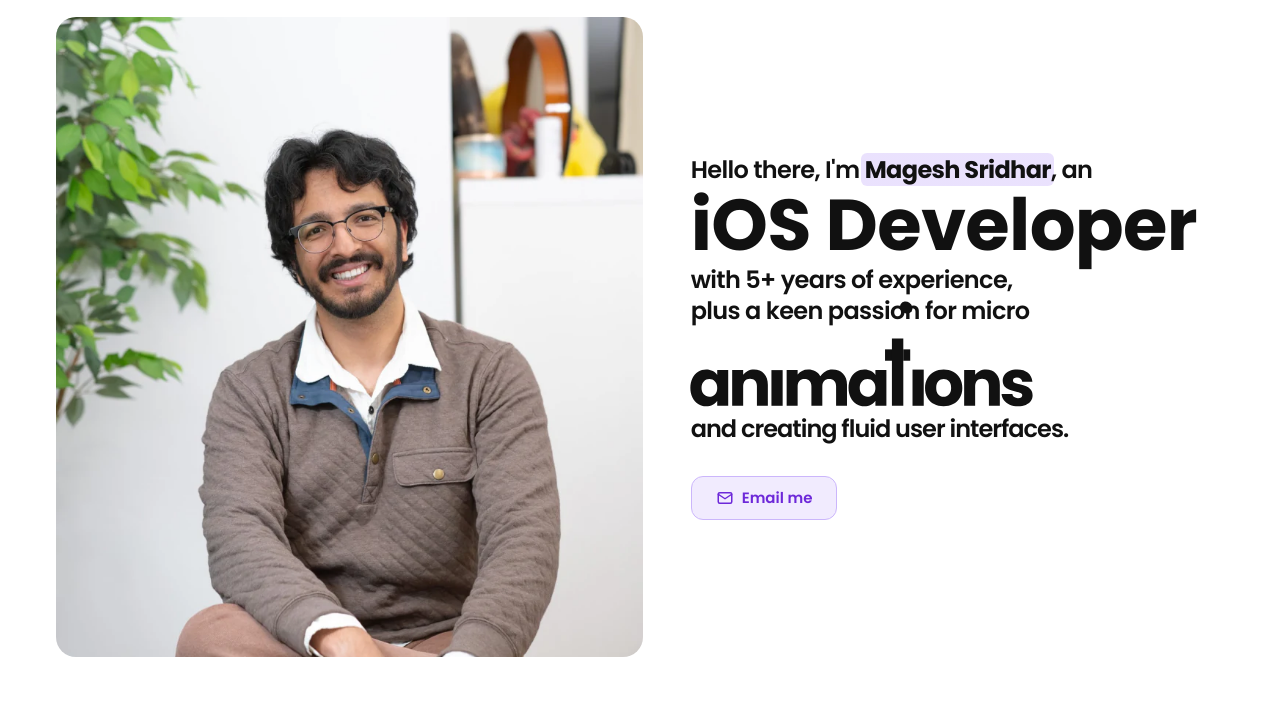
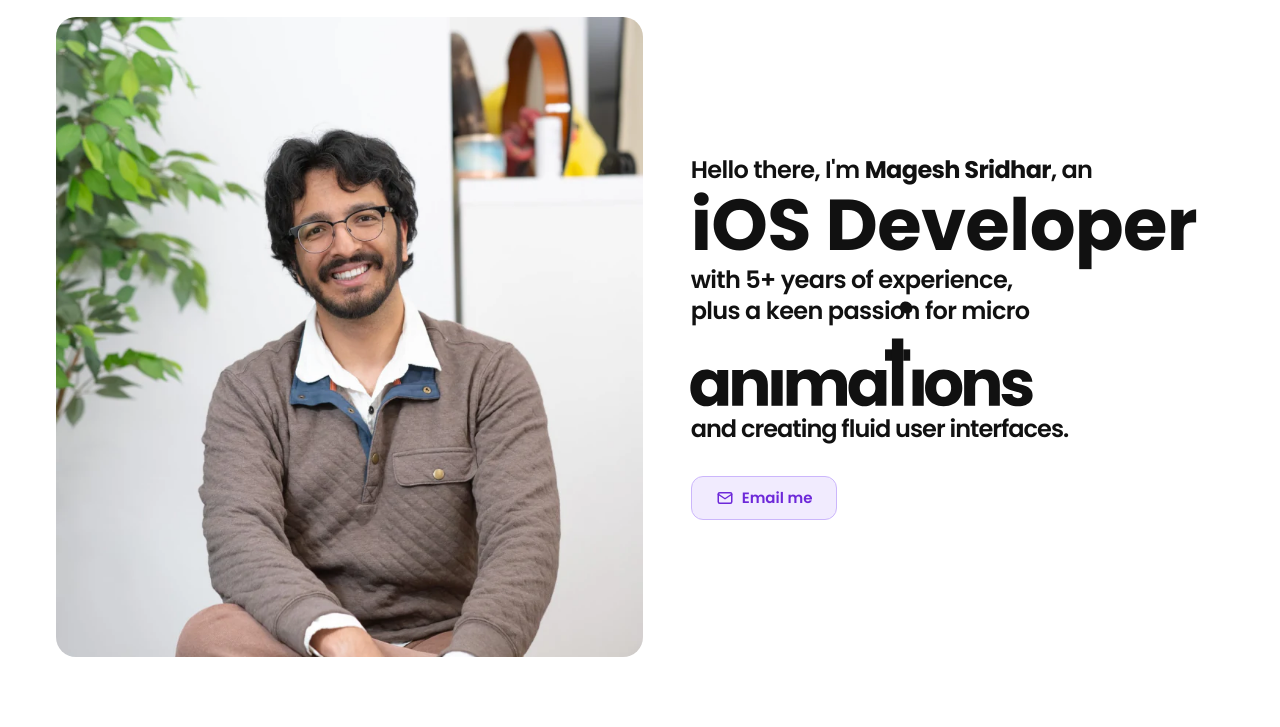
Before and after one commit to mageshsridhar/mageshsridhar.github.io, a plain HTML site: page index.html in a window 1280 px wide. Shown: the part 73-800 px from the top of the page. Drawn offline with Linux system fonts and the light colour scheme.

Commit message:
Hero entrance: gentler rise in two groups, shimmer through the name
Co-Authored-By: Claude Opus 5.5 <noreply@anthropic.com>

```diff
--- a/style.css
+++ b/style.css
@@ -89,16 +89,7 @@ a { color: inherit; }
 }
 .hero-copy { margin-top: 24px; font-weight: 600; letter-spacing: -0.04em; }
 .hero-line { font-size: clamp(18px, 2.4vw, 24px); font-weight: 600; line-height: 1.3; }
-/* The name sits on a light purple highlight (same purple as the Email button).
-   Padding and an equal negative margin keep the text where it was. */
-.hero-line strong {
-  --hl: color-mix(in srgb, #8b5cf6 18%, transparent);
-  font-weight: 700;
-  background: linear-gradient(var(--hl), var(--hl)) no-repeat left center / 100% 100%;
-  padding: 0 .14em; margin: 0 -.14em; border-radius: .25em;
-  -webkit-box-decoration-break: clone; box-decoration-break: clone;
-}
-[data-theme="dark"] .hero-line strong { --hl: color-mix(in srgb, #8b5cf6 32%, transparent); }
+.hero-line strong { font-weight: 700; }
 .hero h1 { font-size: clamp(44px, 7vw, 72px); line-height: 1.1; font-weight: 700; }
 /* "animations" wordmark (components/animations-word.js) + the line under it */
 /* The top ~half of the wordmark is empty sky for the ball's arc. Pull the word up
@@ -498,25 +489,34 @@ a { color: inherit; }
 .slide-text .made + h3 { margin-top: -11px; }   /* sit the label close to its title */
 .bento .slide-text .made + h3 { margin-top: -3px; }
 
-/* Hero entrance, once on page load. Each line rises into place with a slight
-   spring overshoot, one after another; the name's highlight then sweeps in
-   behind it. The wordmark rises last and its ball starts bouncing as it lands
-   (its delay="1050" attribute), then the closing line and Email button follow.
-   The .intro class is added by the head script only when reduced motion is off. */
+/* Hero entrance, once on page load, in two groups: the first three lines rise
+   in together, then the last three (the wordmark among them). The wordmark's
+   ball starts bouncing once it has landed (its delay="1050" attribute), then
+   the Email button follows. Meanwhile a light purple shimmer passes through the
+   letters of the name. The .intro class is added by the head script only when
+   reduced motion is off. */
 @keyframes hero-rise {
-  0%   { opacity: 0; transform: translateY(18px); filter: blur(4px); }
-  60%  { opacity: 1; transform: translateY(-2px); filter: blur(0); }
-  100% { opacity: 1; transform: none; filter: none; }
+  from { opacity: 0; transform: translateY(12px); filter: blur(3px); }
 }
-@keyframes hero-highlight { from { background-size: 0% 100%; } }
 .intro .hero-copy > *, .intro .hero .cta-row {
-  animation: hero-rise .7s cubic-bezier(.2, .8, .2, 1) both;
+  animation: hero-rise .6s cubic-bezier(.22, 1, .36, 1) both;
   animation-delay: var(--d, 0ms);
 }
-.intro .hero-copy > :nth-child(2) { --d: 90ms; }
-.intro .hero-copy > :nth-child(3) { --d: 180ms; }
-.intro .hero-copy > :nth-child(4) { --d: 270ms; }
-.intro .hero-copy > .hero-word    { --d: 360ms; }
-.intro .hero-copy > .hero-sub     { --d: 1150ms; }
-.intro .hero .cta-row             { --d: 1250ms; }
-.intro .hero-line strong { animation: hero-highlight .65s cubic-bezier(.65, 0, .35, 1) 650ms both; }
+.intro .hero-copy > :nth-child(n + 4) { --d: 450ms; }   /* "plus a keen…", wordmark, "and creating…" */
+.intro .hero .cta-row { --d: 1100ms; }
+
+/* Shimmer: the name is painted with a gradient clipped to its letters. The
+   gradient is wide, so only a band of it shows; sliding it across moves a light
+   purple glint through the text, ending on plain text color. */
+@keyframes name-shimmer {
+  from { background-position: 100% 0; }
+  to   { background-position: 0 0; }
+}
+.intro .hero-line strong {
+  --shine: #7c3aed; --shine-core: #a78bfa;
+  color: transparent;
+  background: linear-gradient(100deg, var(--text) 40%, var(--shine) 46%, var(--shine-core) 50%, var(--shine) 54%, var(--text) 60%) 0 0 / 300% 100%;
+  -webkit-background-clip: text; background-clip: text;
+  animation: name-shimmer 1.4s cubic-bezier(.45, 0, .25, 1) 500ms both;
+}
+[data-theme="dark"].intro .hero-line strong { --shine: #a78bfa; --shine-core: #ddd6fe; }
```
